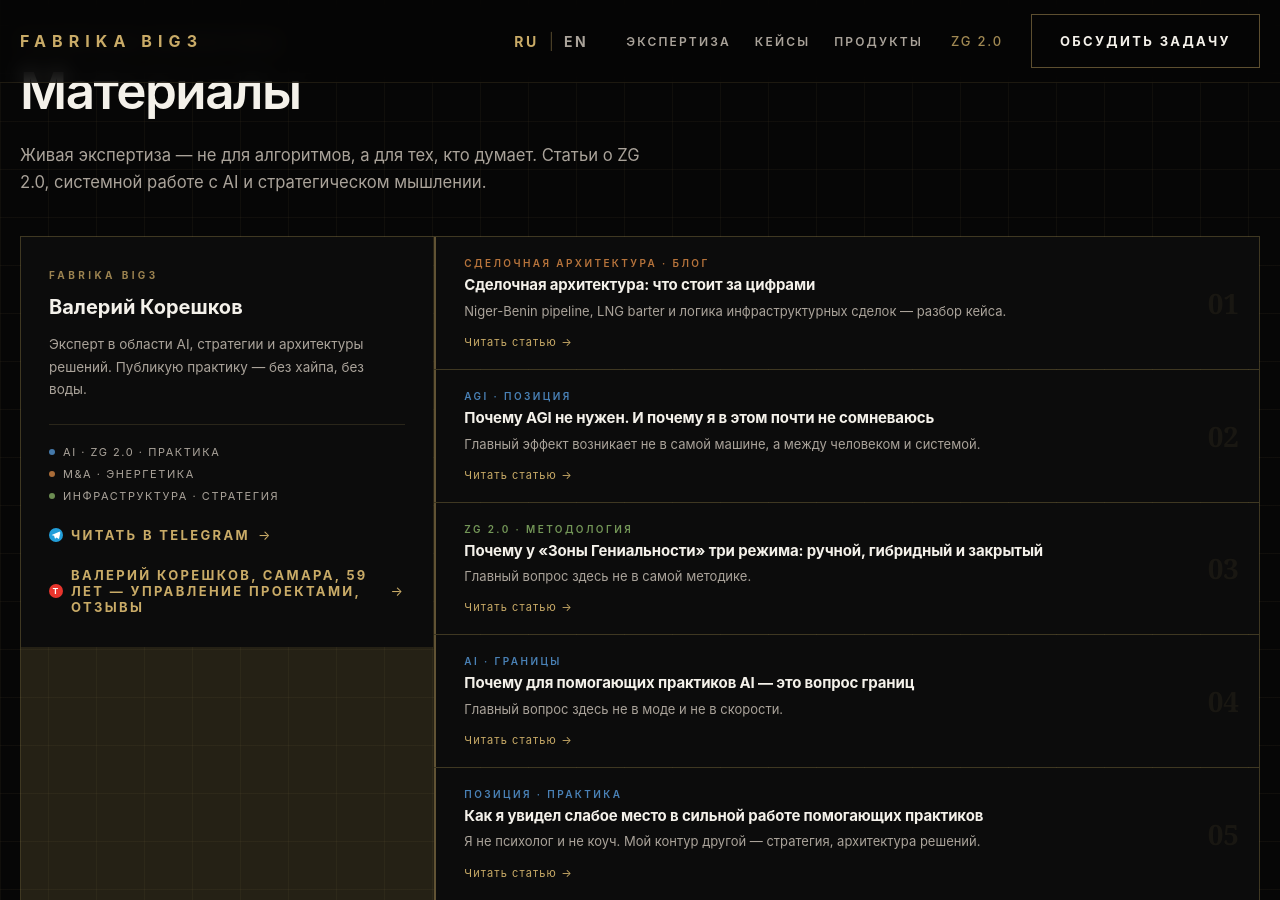
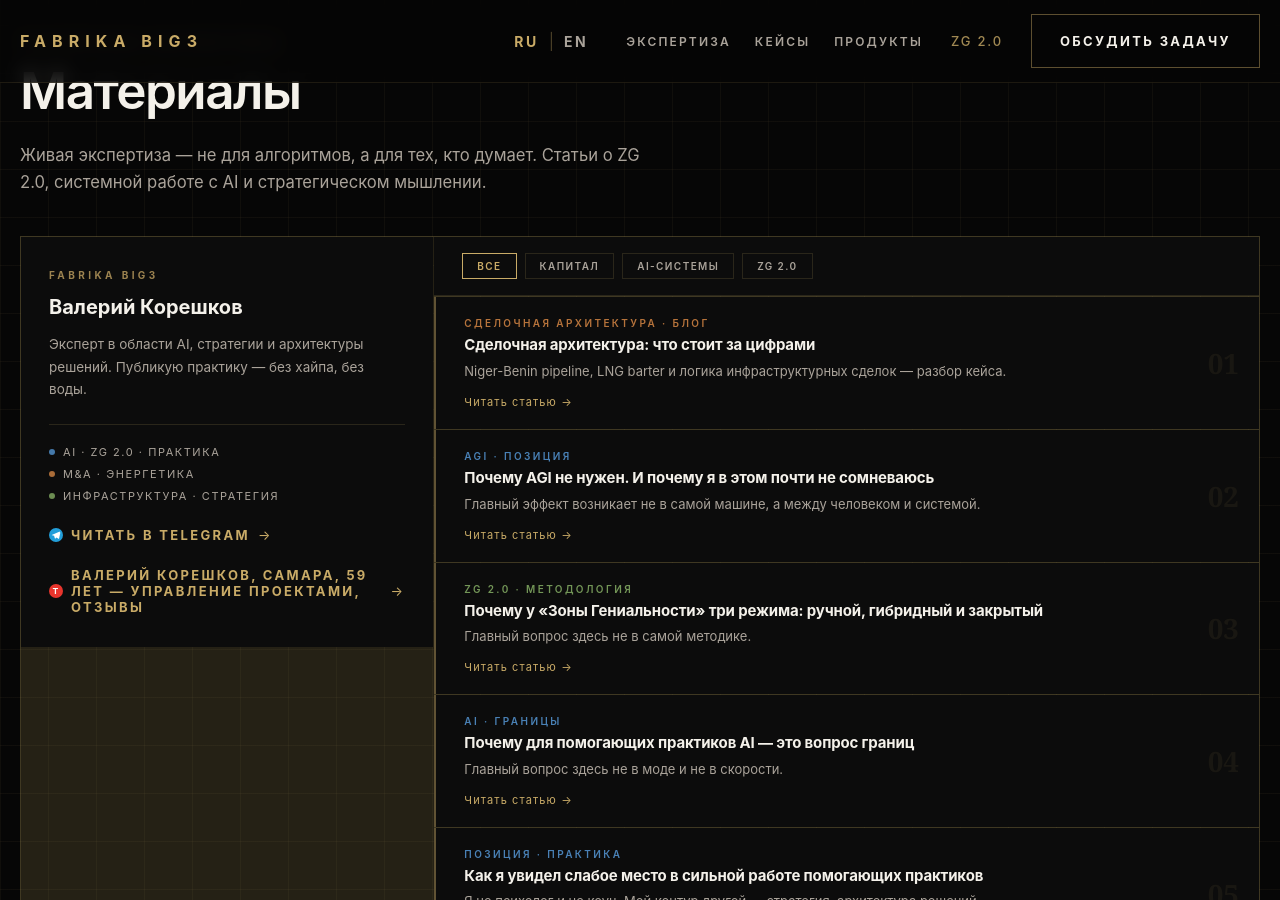
Before and after one commit to Valerii1242/fabrika-big3, a Jekyll site: the page index.html, which Jekyll copies as it is, in a window 1280 px wide and 900 px high, scrolled down 6263 px. Built offline with Jekyll 4.4.1, drawn with Linux system fonts in a browser that asks for light colours.

Commit message:
feat(materials): фильтр статей по тегам (Капитал/AI-системы/ZG 2.0) (#8)
Co-authored-by: Claude <noreply@anthropic.com>

```diff
--- a/index.html
+++ b/index.html
@@ -1243,6 +1243,30 @@
       margin: 0;
       line-height: 1.55;
     }
+    .tenchat-filter {
+      display: flex;
+      flex-wrap: wrap;
+      gap: 8px;
+      padding: 16px 28px;
+      background: var(--panel);
+      border-bottom: 1px solid var(--line);
+    }
+    .tenchat-filter-btn {
+      font-family: inherit;
+      font-size: 10px;
+      font-weight: 600;
+      letter-spacing: .14em;
+      text-transform: uppercase;
+      color: var(--muted);
+      background: transparent;
+      border: 1px solid var(--line);
+      padding: 6px 14px;
+      cursor: pointer;
+      transition: color .2s ease, border-color .2s ease;
+    }
+    .tenchat-filter-btn:hover { color: var(--text); border-color: rgba(201,171,103,.4); }
+    .tenchat-filter-btn.active { color: var(--gold); border-color: var(--gold); }
+    .tenchat-post.hidden-by-filter { display: none; }
     @media (max-width: 960px) {
       .tenchat-grid { grid-template-columns: 1fr; }
       .tenchat-posts { grid-template-rows: auto; grid-template-columns: repeat(2, 1fr); }
@@ -2288,6 +2312,13 @@
 
           <!-- Статьи -->
           <div class="tenchat-posts">
+
+            <div class="tenchat-filter">
+              <button type="button" class="tenchat-filter-btn active" data-filter="all" data-ru="Все" data-en="All">Все</button>
+              <button type="button" class="tenchat-filter-btn" data-filter="tag-ma" data-ru="Капитал" data-en="Capital">Капитал</button>
+              <button type="button" class="tenchat-filter-btn" data-filter="tag-ai" data-ru="AI-системы" data-en="AI Systems">AI-системы</button>
+              <button type="button" class="tenchat-filter-btn" data-filter="tag-zg" data-ru="ZG 2.0" data-en="ZG 2.0">ZG 2.0</button>
+            </div>
 
             <a class="tenchat-post tenchat-post--article" href="/blog/sdelochnaya-arkhitektura-chto-stoit-za-ciframi/" style="border-left:2px solid rgba(201,171,103,.45);">
               <span class="tenchat-post-tag tag-ma" data-ru="Сделочная архитектура · Блог" data-en="Deal Architecture · Blog">Сделочная архитектура · Блог</span>
```
Also changed, not shown: other parts of index.html (+18 -0 lines).
